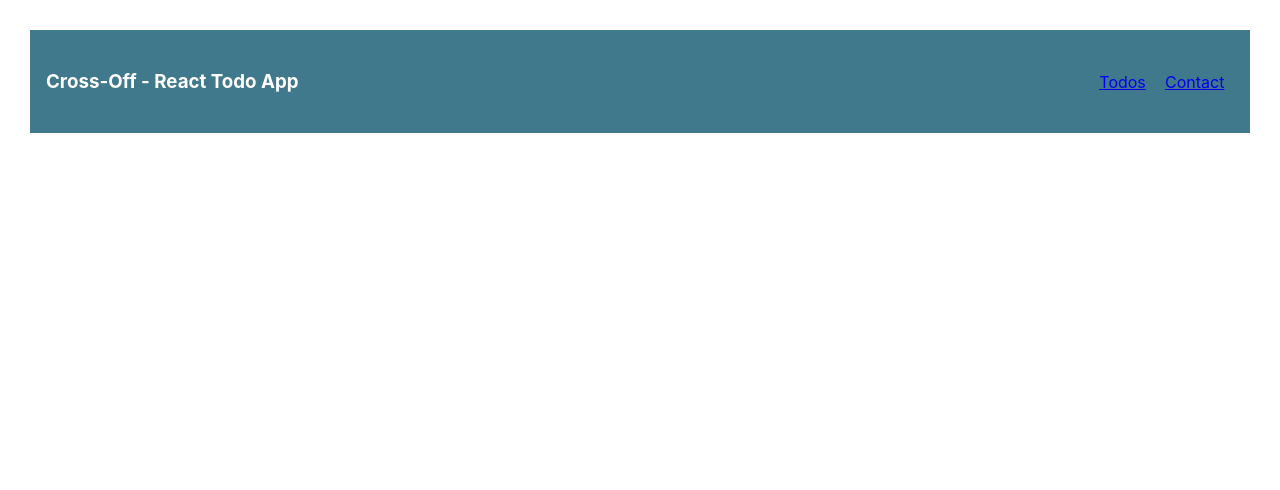
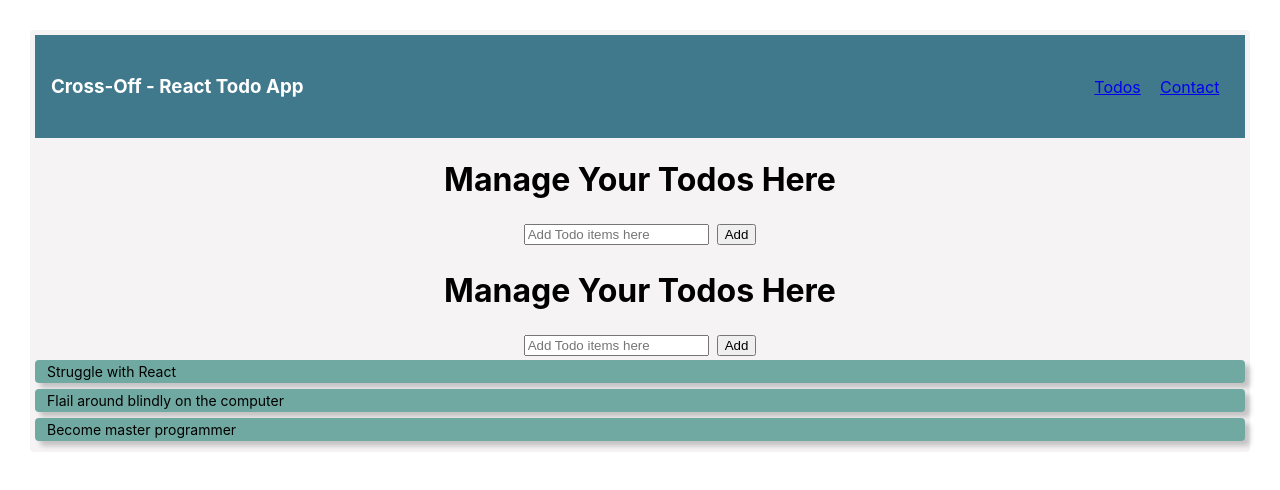
Before and after one commit to MateoNav53/Doable, a React (Create React App) app: page / in a window 1280 px wide. Shown: the top 490 px of the page. Built offline with nearby package versions, Linux system fonts and the light colour scheme.

Commit message:
set list state, default todos, add items function

```diff
--- a/src/App.js
+++ b/src/App.js
@@ -1,21 +1,49 @@
-import React from 'react';
+import React, { useState } from 'react';
 import './App.css';
 import Contact from './Contact'
 import Nav from './components/Nav'
-import Todos from './components/Todos'
 import { BrowserRouter as Router, Switch, Route } from 'react-router-dom'
+import TodoForm from './components/TodoForm';
 
 
+const Todo = ({ todo }) => <div className="todo">{todo.text}</div>;
+
 function App() {
+  const [todoItem, setTodoItem] = useState([
+    {
+      text: "Struggle with React"
+    },
+    {
+      text: "Flail around blindly on the computer"
+    },
+    {
+      text: "Become master programmer"
+    },
+  ])
+
+  const addTodo = text => {
+    const newTodos = [...todoItem, {text}]
+    setTodoItem(newTodos);
+  };
 
   return (
     <Router>
       <div className="App">
-        <Nav />
-        <Switch>
-          <Route path="/todos" exact component={Todos} />
-          <Route path="/contact" component={Contact} />
-        </Switch>
+        <div className="todo-list">
+          <Nav />
+          <Switch>
+            <Route path="/" exact component={TodoForm} />
+            <Route path="/contact" component={Contact} />
+          </Switch>
+          <TodoForm addTodo={addTodo} />
+          {todoItem.map((todo, index) => (
+            <Todo
+            key={index}
+            index={index}
+            todo={todo}
+            />
+          ))}
+        </div>
       </div>
     </Router>
 
```
